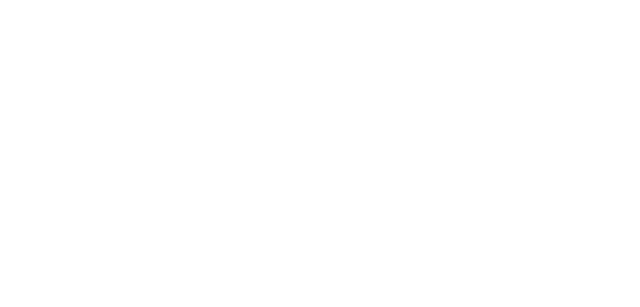
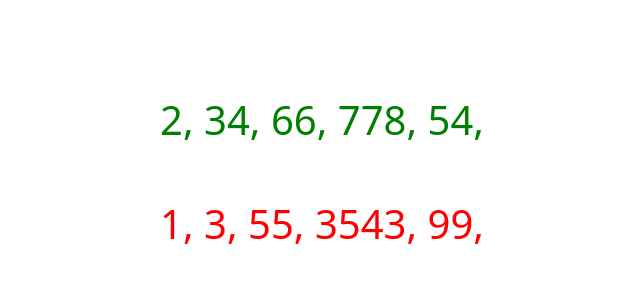
Before and after one commit to PaoloCardinale09/js-jsnacks-blocco-2, a plain HTML site: page JSnack2/index.html in a window 1280 px wide. Shown: the whole page, without its empty margins (318-958 px from the left). Drawn offline with nearby package versions, Linux system fonts and the light colour scheme.

Commit message:
JSnack2 complete

```diff
--- a/JSnack2/css/style.css
+++ b/JSnack2/css/style.css
@@ -0,0 +1,7 @@
+#pari {
+  color: green;
+}
+
+#dispari {
+  color: red;
+}
--- a/JSnack2/index.html
+++ b/JSnack2/index.html
@@ -1,29 +1,37 @@
 <!DOCTYPE html>
 <html lang="en">
-
   <head>
-	<meta charset="UTF-8">
-	<meta http-equiv="X-UA-Compatible" content="IE=edge">
-	<meta name="viewport" content="width=device-width, initial-scale=1.0">
-	<title></title>
+    <meta charset="UTF-8" />
+    <meta http-equiv="X-UA-Compatible" content="IE=edge" />
+    <meta name="viewport" content="width=device-width, initial-scale=1.0" />
+    <title>JSnack2</title>
     <!-- BOOTSTRAP -->
-	<link href="https://cdn.jsdelivr.net/npm/bootstrap@5.2.3/dist/css/bootstrap.min.css" rel="stylesheet"
-		integrity="sha384-rbsA2VBKQhggwzxH7pPCaAqO46MgnOM80zW1RWuH61DGLwZJEdK2Kadq2F9CUG65" crossorigin="anonymous">
+    <link
+      href="https://cdn.jsdelivr.net/npm/bootstrap@5.2.3/dist/css/bootstrap.min.css"
+      rel="stylesheet"
+      integrity="sha384-rbsA2VBKQhggwzxH7pPCaAqO46MgnOM80zW1RWuH61DGLwZJEdK2Kadq2F9CUG65"
+      crossorigin="anonymous"
+    />
 
     <!-- FONT AWESOME -->
-	<link rel="stylesheet" href="https://cdnjs.cloudflare.com/ajax/libs/font-awesome/6.2.1/css/all.min.css"
+    <link
+      rel="stylesheet"
+      href="https://cdnjs.cloudflare.com/ajax/libs/font-awesome/6.2.1/css/all.min.css"
       integrity="sha512-MV7K8+y+gLIBoVD59lQIYicR65iaqukzvf/nwasF0nqhPay5w/9lJmVM2hMDcnK1OnMGCdVK+iQrJ7lzPJQd1w=="
-		crossorigin="anonymous" referrerpolicy="no-referrer" />
+      crossorigin="anonymous"
+      referrerpolicy="no-referrer"
+    />
 
     <!-- STYLE -->
-	<link rel="stylesheet" href="./css/style.css">
+    <link rel="stylesheet" href="./css/style.css" />
     <!-- CUSTOM JS -->
     <script type="text/javascript" src="./js/main.js" defer></script>
   </head>
 
   <body>
-
-
+    <div class="container p-5">
+      <div id="pari" class="text-center h1 py-5"></div>
+      <div id="dispari" class="text-center h1"></div>
+    </div>
   </body>
-
 </html>
--- a/JSnack2/js/main.js
+++ b/JSnack2/js/main.js
@@ -0,0 +1,20 @@
+// Crea due tag div con due id diversi. Un div avrà il testo colorato di rosso mentre l’altro di verde. Partendo da un array di numeri, stampiamo nell’id rosso i numeri dispari e in verde i numeri pari.
+
+// Creare un array con diversi numeri all'interno.
+//  fare ciclo FOR
+// IF il numero è dispari
+// stampa del div rosso
+// ELSE il numero è pari
+// stampa il numero nel div verde
+const pariEl = document.getElementById("pari");
+const dispariEl = document.getElementById("dispari");
+const numbers = [1, 2, 3, 34, 55, 66, 778, 54, 3543, 99];
+
+for (let i = 0; i < numbers.length; i++) {
+  const pari = numbers[i] % 2 == 0;
+  if (pari) {
+    pariEl.innerHTML += ` ${numbers[i]},`;
+  } else {
+    dispariEl.innerHTML += ` ${numbers[i]},`;
+  }
+}
```
Lines whose indentation alone changed are shown as unchanged.
